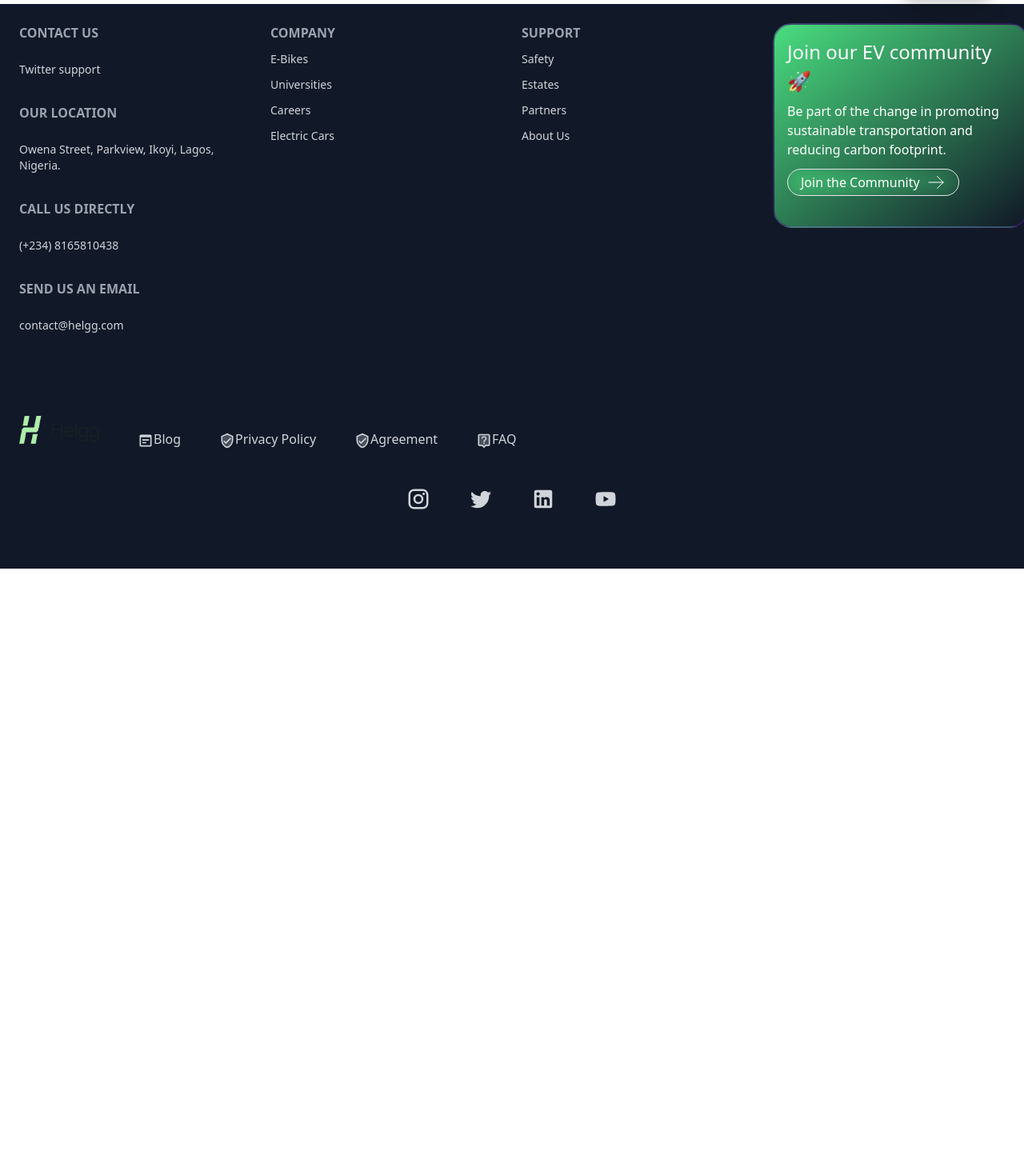
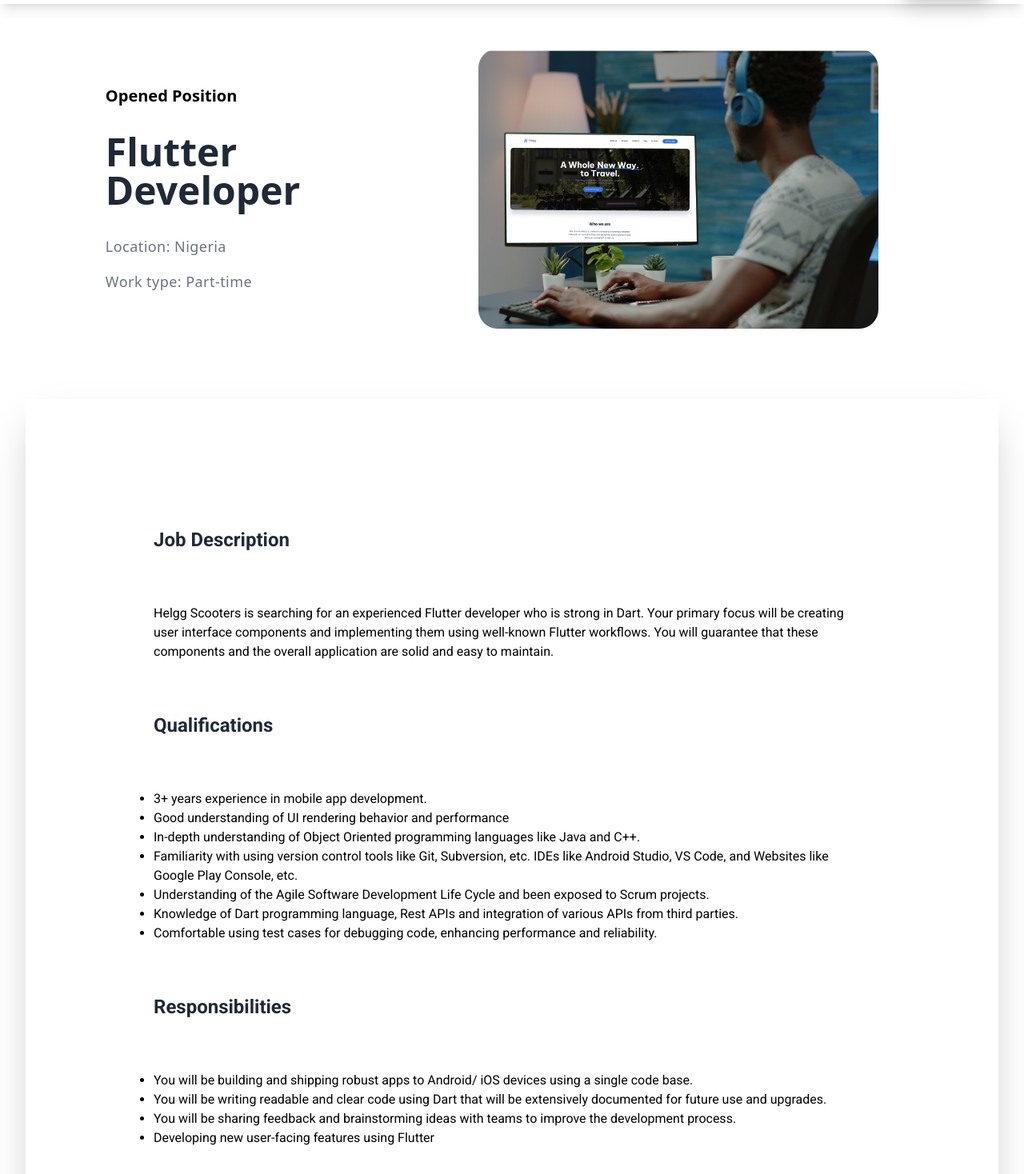
Before and after one commit to chimaskyy/helgg, a React (Vite) app in the folder client/: page /career/flutter-position in a window 1280 px wide. Shown: the part 62-1530 px from the top of the page at 80% size. Before the commit the page ends 800 px from the top, so only its background shows below. Built offline with nearby package versions, Linux system fonts and the light colour scheme.

Commit message:
create job application page

```diff
--- a/client/src/App.jsx
+++ b/client/src/App.jsx
@@ -10,6 +10,7 @@ import Home from "./pages/Home";
 import About from "./pages/About"
 import Download from "./pages/Download";
 import Career from "./pages/Career";
+import FlutterPosition from "./pages/FlutterPosition";
 
 function App() {
   return (
@@ -20,6 +21,7 @@ function App() {
         <Route path="/about" element={<About />} />
         <Route path="/download" element={<Download />} />
         <Route path="/career" element={<Career />} />
+        <Route path="career/flutter-position" element={<FlutterPosition />} />
       </Routes>
       <Footer />
     </Router>
--- a/client/src/pages/Career.jsx
+++ b/client/src/pages/Career.jsx
@@ -1,12 +1,13 @@
 import React from "react";
 import Carr from "../assets/gallery/carr.png";
 import whitelogo2 from "../assets/gallery/WhiteLogo.jpg";
+import { Link } from "react-router-dom";
 
 function Career() {
   return (
     <>
       <main className="mt-4 p-6 lg:p-24">
-        <div className="flex flex-col lg:flex-row justify-between lg:items-center gap-12">
+        <div className="flex flex-col lg:flex-row justify-between lg:items-center  lg:items-start gap-12">
           <div className="">
             <h2 className="text-xl font-extrabold mr-4">Career</h2>
             {/* <hr className="border-t-2 border-gray-400 w-24" /> */}
@@ -44,9 +45,11 @@ function Career() {
             </h3>
           </div>
           <div className="flex flex-col gap-6">
+            <Link to="/career/flutter-position">
             <button className="bg-customGreen p-2 w-40 h-30 text-lg rounded-full">
               Apply Now
             </button>
+            </Link>
             <p className="text-customBlue font-bold pl-4">Status: undergoing</p>
           </div>
         </div>
--- /dev/null
+++ b/client/src/pages/FlutterPosition.jsx
@@ -0,0 +1,98 @@
+import React from "react";
+import Team3 from "../assets/Images/team3.png";
+
+function FlutterPosition() {
+  return (
+    <>
+      <div className="flex flex-col items-center justify-center min-h-screen m-8">
+        <div className="flex flex-col lg:flex-row justify-between lg:items-center lg:items-start gap-12">
+          <div>
+            <h2 className="text-xl font-extrabold mr-4">Opened Position</h2>
+            <h1 className="font-bold pt-8 pb-8 text-4xl text-gray-800 lg:text-5xl">
+              Flutter Developer
+            </h1>
+            <p className="tracking-wide text-lg text-gray-500">
+              Location: Nigeria
+            </p>
+            <p className="pt-4 tracking-wide text-lg text-gray-500">
+              Work type: Part-time
+            </p>
+          </div>
+          <div className="relative w-full lg:w-3/5 p-6">
+            <img
+              src={Team3}
+              alt="Helgg team"
+              width={500}
+              height={200}
+              className="shadow-3xl rounded-3xl"
+            />
+          </div>
+        </div>
+        <div className="font-roboto bg-white shadow-2xl mt-16 p-32">
+          <h1 className="text-center text-2xl text-gray-800 font-bold p-8 lg:text-left">
+            Job Description
+          </h1>
+          <p className="text-left p-8">
+            Helgg Scooters is searching for an experienced Flutter developer who
+            is strong in Dart. Your primary focus will be creating user
+            interface components and implementing them using well-known Flutter
+            workflows. You will guarantee that these components and the overall
+            application are solid and easy to maintain.
+          </p>
+          <h1 className="text-center text-2xl text-gray-800 font-bold p-8 lg:text-left">
+            Qualifications
+          </h1>
+          <ul className="list-disc p-8">
+            <li>3+ years experience in mobile app development.</li>
+            <li>Good understanding of UI rendering behavior and performance</li>
+            <li>
+              In-depth understanding of Object Oriented programming languages
+              like Java and C++.
+            </li>
+            <li>
+              Familiarity with using version control tools like Git, Subversion,
+              etc. IDEs like Android Studio, VS Code, and Websites like Google
+              Play Console, etc.
+            </li>
+            <li>
+              Understanding of the Agile Software Development Life Cycle and
+              been exposed to Scrum projects.
+            </li>
+            <li>
+              Knowledge of Dart programming language, Rest APIs and integration
+              of various APIs from third parties.
+            </li>
+            <li>
+              Comfortable using test cases for debugging code, enhancing
+              performance and reliability.
+            </li>
+          </ul>
+          <h1 className="text-center text-2xl text-gray-800 font-bold p-8 lg:text-left">
+            Responsibilities
+          </h1>
+          <ul className="list-disc p-8">
+            <li>
+              You will be building and shipping robust apps to Android/ iOS
+              devices using a single code base.
+            </li>
+            <li>
+              You will be writing readable and clear code using Dart that will
+              be extensively documented for future use and upgrades.
+            </li>
+            <li>
+              You will be sharing feedback and brainstorming ideas with teams to
+              improve the development process.
+            </li>
+            <li>Developing new user-facing features using Flutter</li>
+          </ul>
+        </div>
+        <div className="bg-white shadow-2xl mt-16 p-12 w-full">
+          <h1>Application form</h1>
+          <p>To apply, please fill out the form below:</p>
+        </div>
+      </div>
+    </>
+  );
+}
+
+export default FlutterPosition;
```
